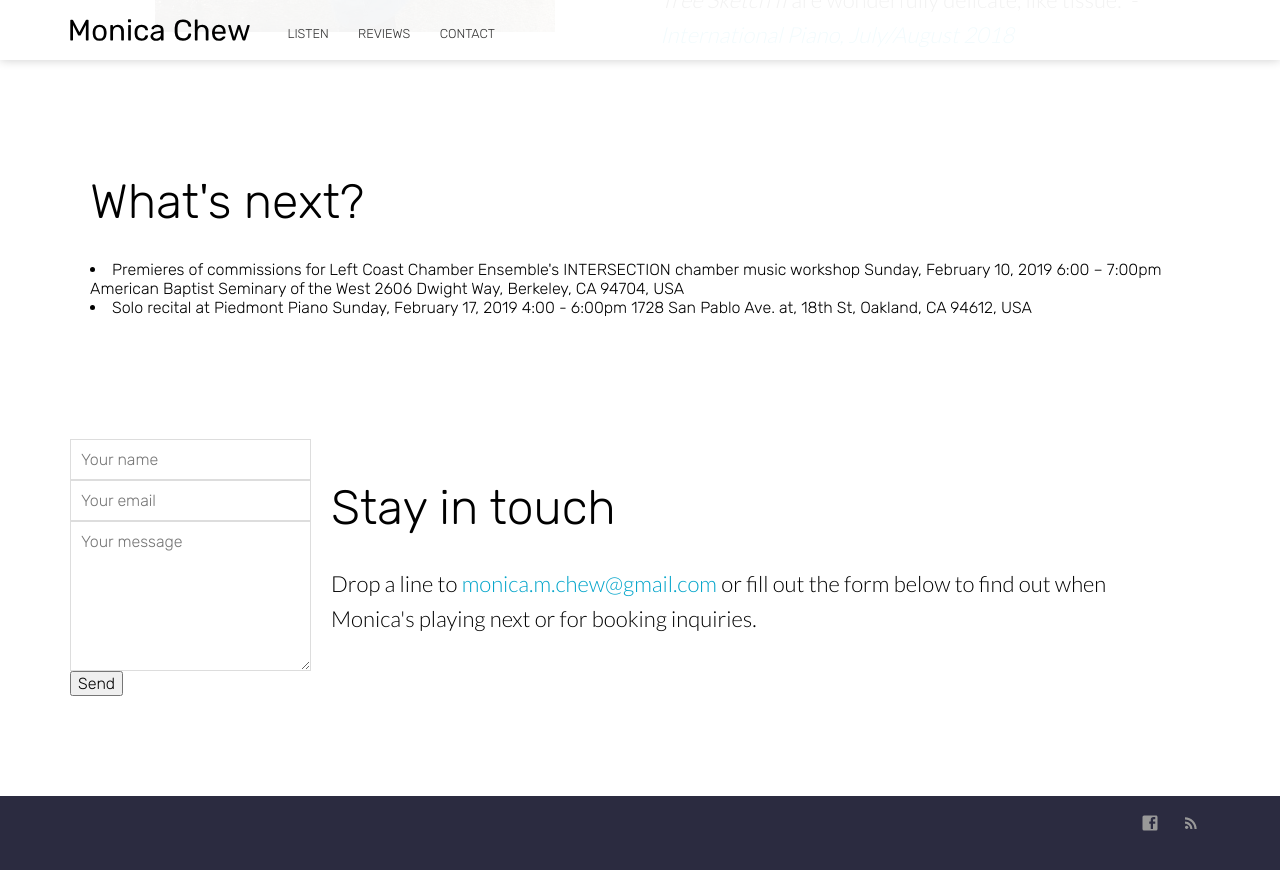
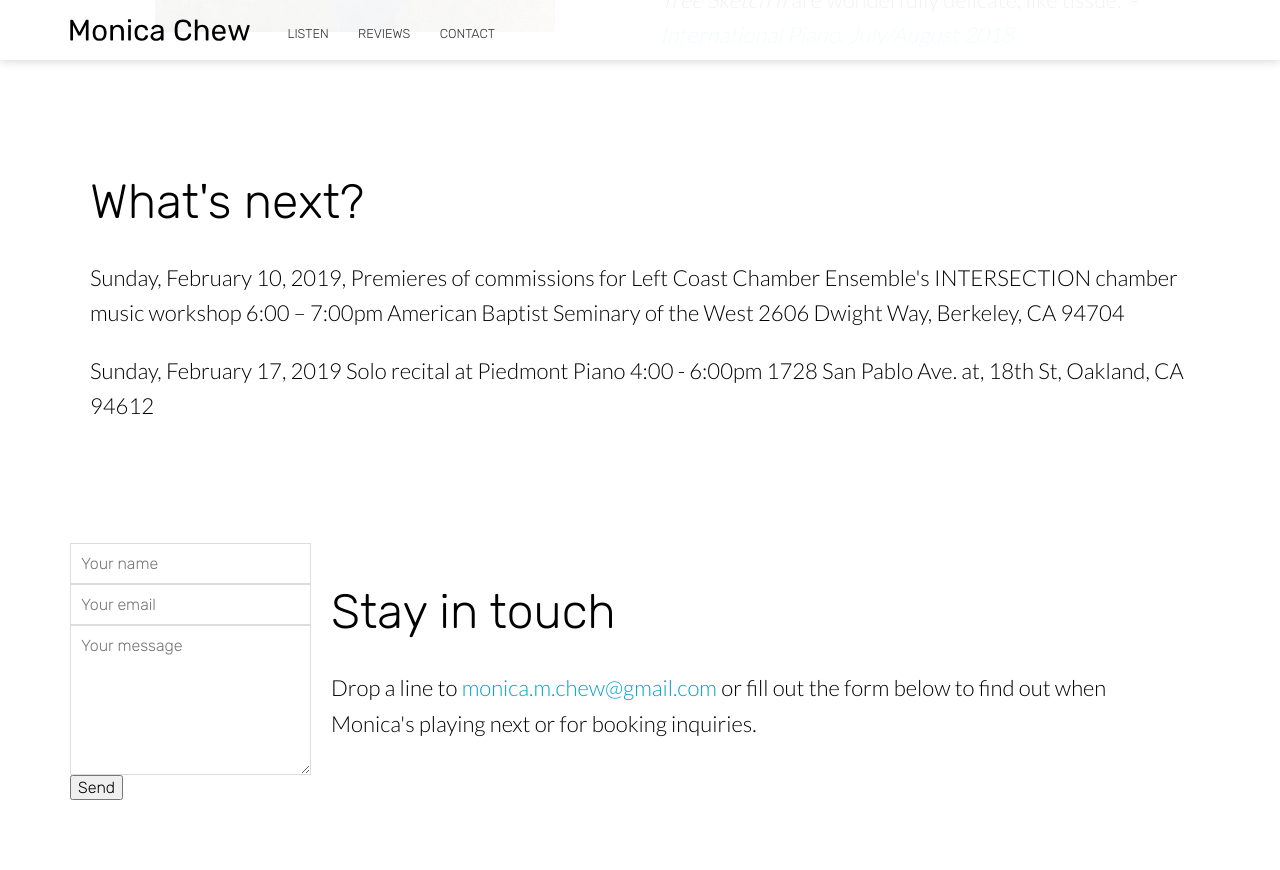
Before and after one commit to monicachew/monicachew.github.io, a Jekyll site: the page built from index.html, in a window 1280 px wide and 900 px high, scrolled down 1936 px. Shown: the top 870 px of the window. Built offline with Jekyll 4.4.1, drawn with Linux system fonts in a browser that asks for light colours; nearby versions of some CDN libraries; before the commit the page ends 2783 px from its top, so only the background shows below that.

Commit message:
Updated 'index.html' via CloudCannon

```diff
--- a/index.html
+++ b/index.html
@@ -60,18 +60,17 @@
 					What's next?
 				</h2>
 				<p class="editable">
-					<li>Premieres of commissions for Left Coast Chamber Ensemble's INTERSECTION chamber music workshop
-Sunday, February 10, 2019
-6:00 – 7:00pm
-American Baptist Seminary of the West
-2606 Dwight Way, Berkeley, CA 94704, USA
-					</li>
-					<li>Solo recital at Piedmont Piano
-					Sunday, February 17, 2019
-					4:00 - 6:00pm
-					1728 San Pablo Ave. at, 18th St, Oakland, CA 94612, USA
-					</li>
-				</p>
+				Sunday, February 10, 2019, Premieres of commissions for Left Coast Chamber Ensemble's INTERSECTION chamber music workshop
+				6:00 – 7:00pm
+				American Baptist Seminary of the West
+				2606 Dwight Way, Berkeley, CA 94704
+			    </p>
+			    <p class="editable">
+			    Sunday, February 17, 2019
+			    Solo recital at Piedmont Piano
+			    4:00 - 6:00pm
+			    1728 San Pablo Ave. at, 18th St, Oakland, CA 94612
+			    </p>
 			</div>
 		</div>
 	</section>
```
